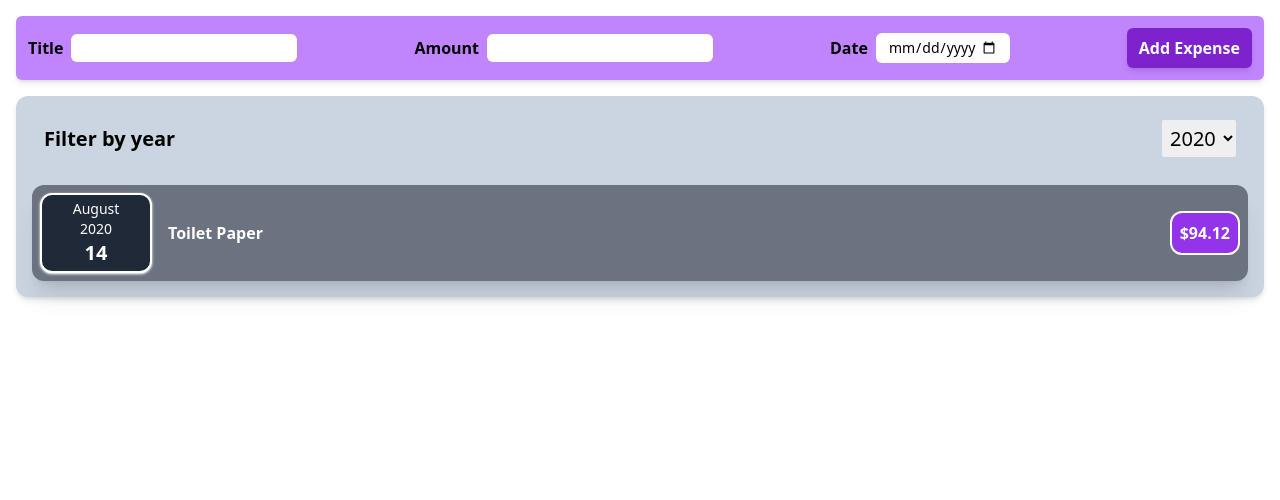
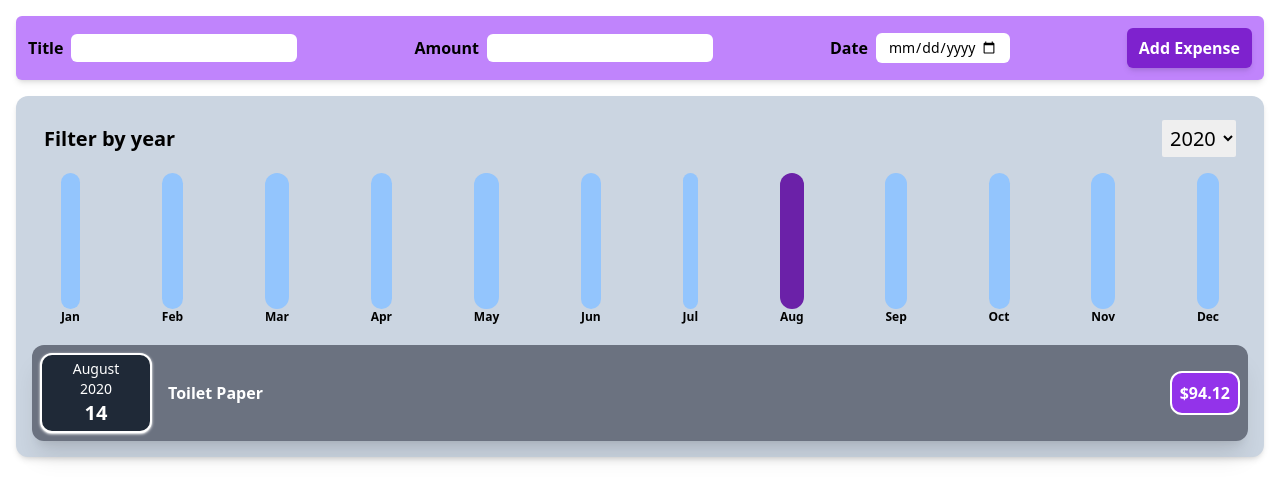
Before and after one commit to AdamMod13/expenses-app, a Next.js app: page / in a window 1280 px wide. Shown: the top 500 px of the page. Built offline with nearby package versions, Linux system fonts and the light colour scheme.

Commit message:
EA-7: Added chart component

```diff
--- /dev/null
+++ b/Models/ChartDataPointModel.ts
@@ -0,0 +1,12 @@
+export type DataPointType = {
+  value: number,
+  label: string,
+}
+
+export interface DataPointProps {
+  dataPoint: DataPointType
+}
+
+export interface DataPointArrayProps {
+  dataPointArray: DataPointType[]
+}
--- a/components/Chart/Chart.tsx
+++ b/components/Chart/Chart.tsx
@@ -1,9 +1,21 @@
-import React from 'react'
+import { DataPointArrayProps, DataPointType } from '@/Models/ChartDataPointModel'
+import React, { FC } from 'react'
+import ChartBar from './ChartBar'
 
-const Chart = () => {
+const Chart: FC<DataPointArrayProps> = ({dataPointArray}) => {
+  const dataPointValues: number[] = dataPointArray.map((dataPoint: DataPointType) => dataPoint.value);
+
+  const totalMaximum: number = Math.max(...dataPointValues);
+
   return (
-    <div>
-
+    <div className='p-1 rounded-xl text-center flex justify-around h-40'>
+      {dataPointArray.map((dataPoint: DataPointType) => (
+        <ChartBar
+          key={dataPoint.label}
+          dataPoint={dataPoint}
+          maxValue={totalMaximum}
+        />
+      ))}
     </div>
   )
 }
--- a/components/Chart/ChartBar.tsx
+++ b/components/Chart/ChartBar.tsx
@@ -1,9 +1,24 @@
-import React from 'react'
+import { DataPointProps, DataPointType } from '@/Models/ChartDataPointModel'
+import React, { FC } from 'react'
 
-const ChartBar = () => {
+const ChartBar = ({dataPoint, maxValue}: {dataPoint: DataPointType, maxValue: number}) => {
+  let barFillHeight = '0%';
+
+  if (maxValue > 0) {
+    console.log(maxValue)
+    barFillHeight = Math.round((dataPoint.value / maxValue) * 100) + "%";
+  }
+
   return (
-    <div>
+    <div className='h-full flex flex-col items-center'>
+      <div className='h-full w-full border-solid border-1 border-red-500 rounded-xl overflow-hidden flex flex-col justify-end bg-blue-300'>
+        <div className="w-full transition-all ease-out duration-300 bg-purple-800" style={{ height: barFillHeight}}>
 
+        </div>
+      </div>
+      <div className='font-bold text-xs text-center'>
+        {dataPoint.label}
+      </div>
     </div>
   )
 }
--- a/components/Expenses/Expenses.tsx
+++ b/components/Expenses/Expenses.tsx
@@ -1,6 +1,7 @@
 import { ExpenseItemArrayProps, ExpenseItemType } from "@/Models/ExpenseItemModel";
 import React, { FC, useState } from "react";
 import ExpenseItem from "./ExpenseItem";
+import ExpensesChart from "./ExpensesChart";
 import ExpensesFilter from "./ExpensesFilter";
 import ExpensesList from "./ExpensesList";
 
@@ -19,6 +20,7 @@ const Expenses: FC<ExpenseItemArrayProps> = ({ expensesItemArray }) => {
   return (
     <div className="flex flex-col mx-4 bg-slate-300 shadow-md rounded-xl">
       <ExpensesFilter selected={filteredYear} onChangeFilter={filterChangeHandler}/>
+      <ExpensesChart expensesItemArray={filteredExpenses}/>
       <ExpensesList expensesItemArray={filteredExpenses} />
     </div>
   );
--- /dev/null
+++ b/components/Expenses/ExpensesChart.tsx
@@ -0,0 +1,32 @@
+import { DataPointType } from '@/Models/ChartDataPointModel';
+import { ExpenseItemArrayProps, ExpenseItemType } from '@/Models/ExpenseItemModel';
+import React, { FC } from 'react'
+import Chart from '../Chart/Chart'
+
+const ExpensesChart: FC<ExpenseItemArrayProps> = ({expensesItemArray}) => {
+  const chartDataPoints: DataPointType[] = [
+    { label: 'Jan', value: 0 },
+    { label: 'Feb', value: 0 },
+    { label: 'Mar', value: 0 },
+    { label: 'Apr', value: 0 },
+    { label: 'May', value: 0 },
+    { label: 'Jun', value: 0 },
+    { label: 'Jul', value: 0 },
+    { label: 'Aug', value: 0 },
+    { label: 'Sep', value: 0 },
+    { label: 'Oct', value: 0 },
+    { label: 'Nov', value: 0 },
+    { label: 'Dec', value: 0 },
+  ];
+
+  for (const expense of expensesItemArray) {
+    const expenseMonth = expense.date.getMonth();
+    chartDataPoints[expenseMonth].value += expense.amount;
+  }
+
+  return (
+    <Chart dataPointArray={chartDataPoints}/>
+  )
+}
+
+export default ExpensesChart
```
